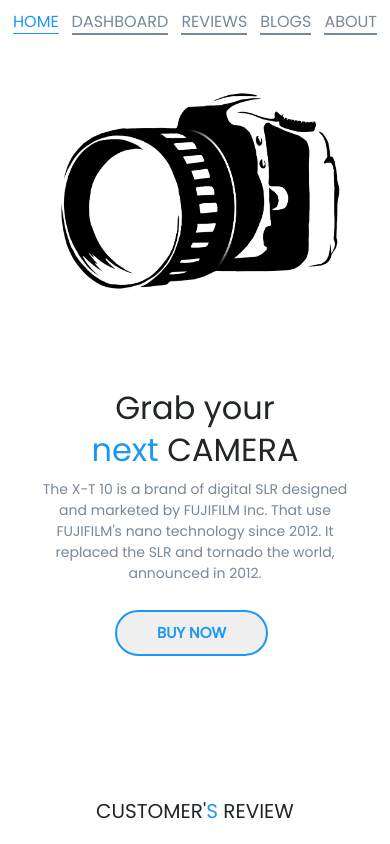
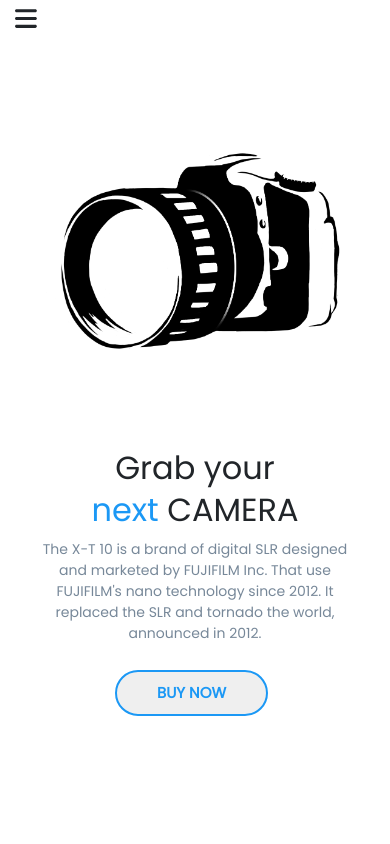
Before and after one commit to Ruman-Islam/product-analysis, a React (Create React App) app: page / in a window 390 px wide. Shown: the top 844 px of the page. Built offline with nearby package versions, Linux system fonts and the light colour scheme.

Commit message:
navbar modified

```diff
--- a/src/components/NavigationBar/NavigationBar.css
+++ b/src/components/NavigationBar/NavigationBar.css
@@ -1,5 +1,5 @@
 nav {
-    height: 60px;
+    height: 80px;
     display: flex;
     justify-content: space-between;
     align-items: center;
@@ -31,6 +31,16 @@ nav .navigation li a{
     border-bottom: 1px solid lightslategray;
 }
 
+.nav-toggler-icon, #toggler {
+    display: none;
+    z-index: 100;
+}
+.nav-toggler-icon {
+    margin-bottom: 80px;
+    margin-left: 15px;
+    font-size: 25px;
+}
+
 
 @media screen and (max-width: 1280px) {
     nav .navigation {
@@ -42,15 +52,34 @@ nav .navigation li a{
     }
 }
 
-
 @media screen and (max-width: 576px) {
     nav {
+        height: 120px;
         padding: 0 !important;
     }
     nav .navigation {
         width: 100%;
         justify-content: space-evenly;
+        flex-direction: column;
+        flex-direction: column;
+        align-items: center;
+        position: absolute;
+        /* top: 100px; */
+        left: 0;
+        width: 100%;
+        padding: 15px 0;
+        background-color: aliceblue;
+        transform: translateY(-150px);
+        transition: 0.5s ease-in-out;
+        opacity: 1;
+        z-index: 99;
+
     }
+    #toggler:checked ~ .navigation {
+        transform: scale(1) translateY(10px);
+        transition: 0.5s ease-in-out;
+        opacity: 1;
+      }
     nav .navigation li a {
         padding: 0;
         margin-left: 0;
@@ -58,4 +87,7 @@ nav .navigation li a{
     nav .logo-container {
         display: none;
     }
+    .nav-toggler-icon {
+        display: block;
+    }
 }
--- a/src/components/NavigationBar/NavigationBar.js
+++ b/src/components/NavigationBar/NavigationBar.js
@@ -1,4 +1,6 @@
 import React from 'react';
+import { FontAwesomeIcon } from '@fortawesome/react-fontawesome';
+import { faBars } from '@fortawesome/free-solid-svg-icons';
 import CustomLink from '../CustomLink/CustomLink';
 import logo from '../../images/logo.png'
 import './NavigationBar.css';
@@ -9,6 +11,10 @@ const NavigationBar = () => {
             <div className='logo-container'>
                 <img src={logo} alt="" /><h5>CAMERA WORLD</h5>
             </div>
+            <input type="checkbox" id="toggler" />
+            <label className="nav-toggler-icon" htmlFor="toggler">
+                <FontAwesomeIcon id='bar-icon' icon={faBars} />
+            </label>
             <ul className='navigation'>
                 <li><CustomLink to='/'>HOME</CustomLink></li>
                 <li><CustomLink to='/dashboard'>DASHBOARD</CustomLink></li>
--- a/src/components/NotFound/NotFound.css
+++ b/src/components/NotFound/NotFound.css
@@ -23,13 +23,13 @@
 
 
 .error-back-button button {
+    width: 100%;
     border: 0;
     background-color: lightslategray;
-    padding: 10px 50px;
+    padding: 10px 0;
     color: white;
     font-size: 20px;
     font-weight: 700;
-    border-radius: 2px;
     position: absolute;
     left: 0;
     right: 0;
@@ -46,8 +46,18 @@
         flex-direction: column;
         justify-content: center;
         text-align: center;
+
+    }
+    .not-found-container img {
+        margin-top: 50px;
+       width: 300px;
+
     }
     .not-found-container h1{
         font-size: 30px;
     }
+    .error-back-button {
+        margin-bottom: -50px;
+    }
+
 }
```
